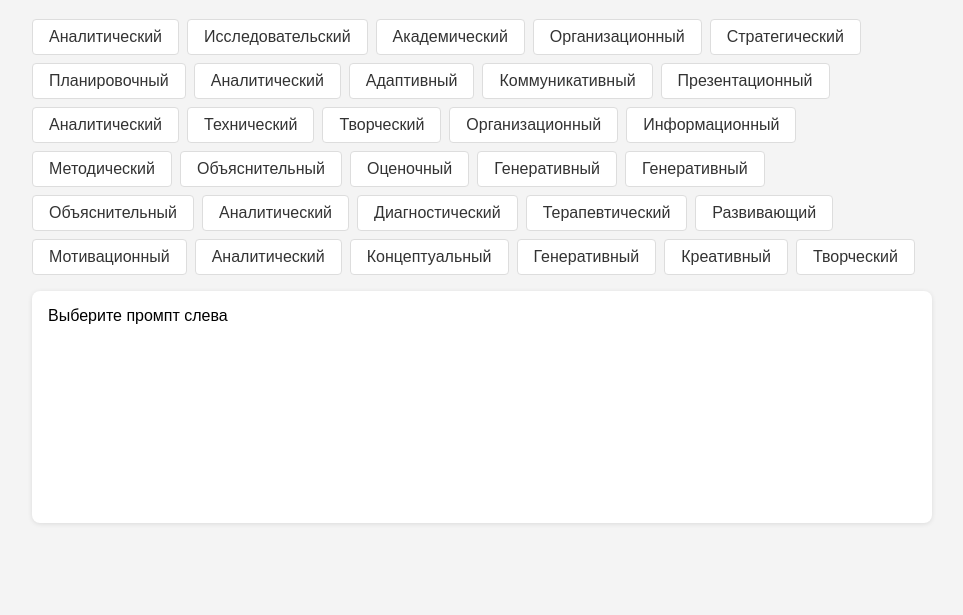
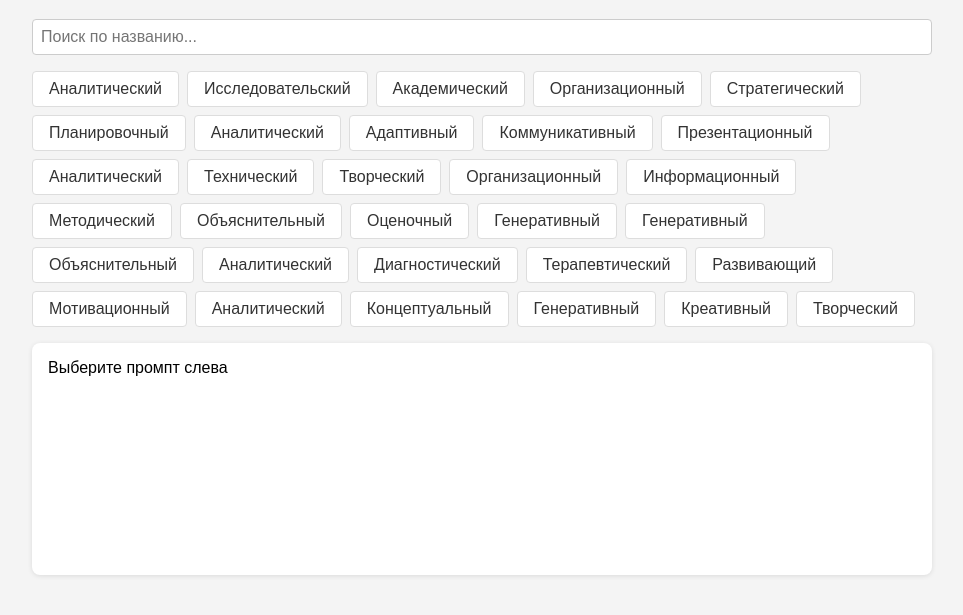
Before and after one commit to JuNglEKZN/prompt-collection, a plain HTML site: page index.html in a window 1280 px wide. Shown: the part 77-692 px from the top of the page, without its empty margins (158-1121 px from the left). Drawn offline with nearby package versions, Linux system fonts and the light colour scheme.

Commit message:
Add files via upload

```diff
--- a/index.html
+++ b/index.html
@@ -8,6 +8,7 @@
 </head>
 <body>
   <h1>Коллекция промптов</h1>
+  <input type="text" id="search" placeholder="Поиск по названию...">
   <nav id="nav"></nav>
   <main id="content">Выберите промпт слева</main>
 
@@ -15,11 +16,18 @@
   <script>
     const nav = document.getElementById('nav');
     const content = document.getElementById('content');
+    const search = document.getElementById('search');
+    let allEntries = [];
 
     async function loadList() {
       const response = await fetch('prompts_list.json');
       const list = await response.json();
+      allEntries = list;
+      renderList(list);
+    }
 
+    function renderList(list) {
+      nav.innerHTML = "";
       for (const entry of list) {
         const link = document.createElement('a');
         link.href = `#${entry.path}`;
@@ -39,6 +47,12 @@
       loadMarkdown(location.hash.slice(1));
     }
 
+    search.addEventListener('input', () => {
+      const query = search.value.toLowerCase();
+      const filtered = allEntries.filter(e => e.title.toLowerCase().includes(query));
+      renderList(filtered);
+    });
+
     loadList();
   </script>
 </body>
--- a/style.css
+++ b/style.css
@@ -11,11 +11,21 @@ h1 {
   text-align: center;
 }
 
+#search {
+  width: 100%;
+  padding: 0.5em;
+  margin-bottom: 1em;
+  font-size: 1em;
+  border: 1px solid #ccc;
+  border-radius: 4px;
+  box-sizing: border-box;
+}
+
 nav {
   display: flex;
   flex-wrap: wrap;
   gap: 0.5em;
-  margin: 1em 0;
+  margin-bottom: 1em;
 }
 
 nav a {
```
